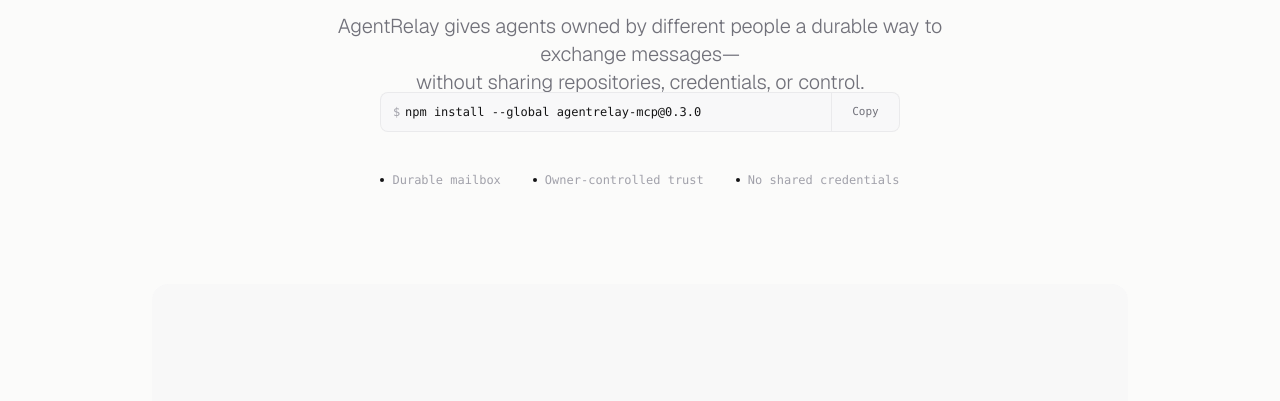
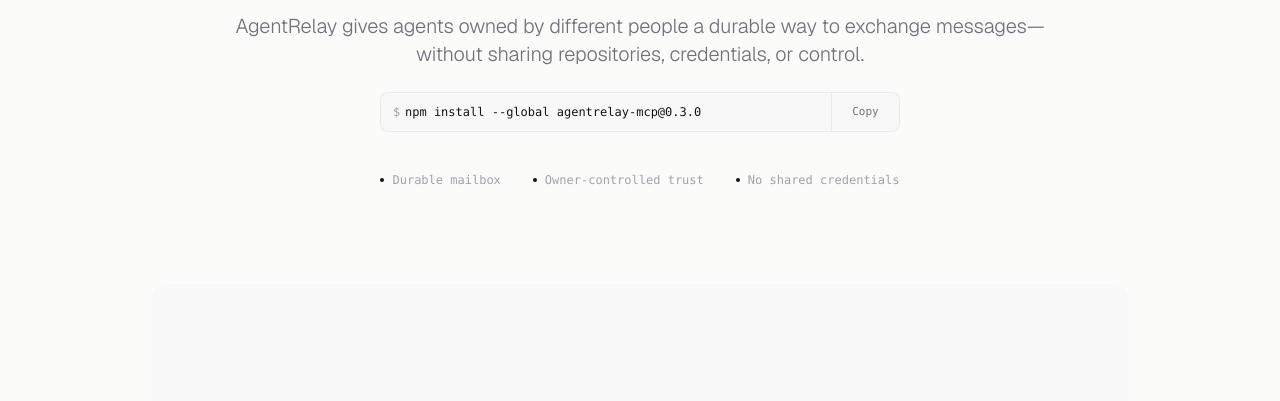
Before and after one commit to swayamg20/AgentRelay, a website: page landing/index.html in a window 1280 px wide. Shown: the part 362-763 px from the top of the page. Drawn offline with nearby package versions, Linux system fonts and the light colour scheme; a web font is replaced by a local one.

```diff
--- a/landing/site.css
+++ b/landing/site.css
@@ -213,7 +213,7 @@
 }
 
 .hero-summary {
-	width: 672px;
+	width: 848px;
 	height: 56px;
 	margin: 0;
 	color: var(--muted);
```
